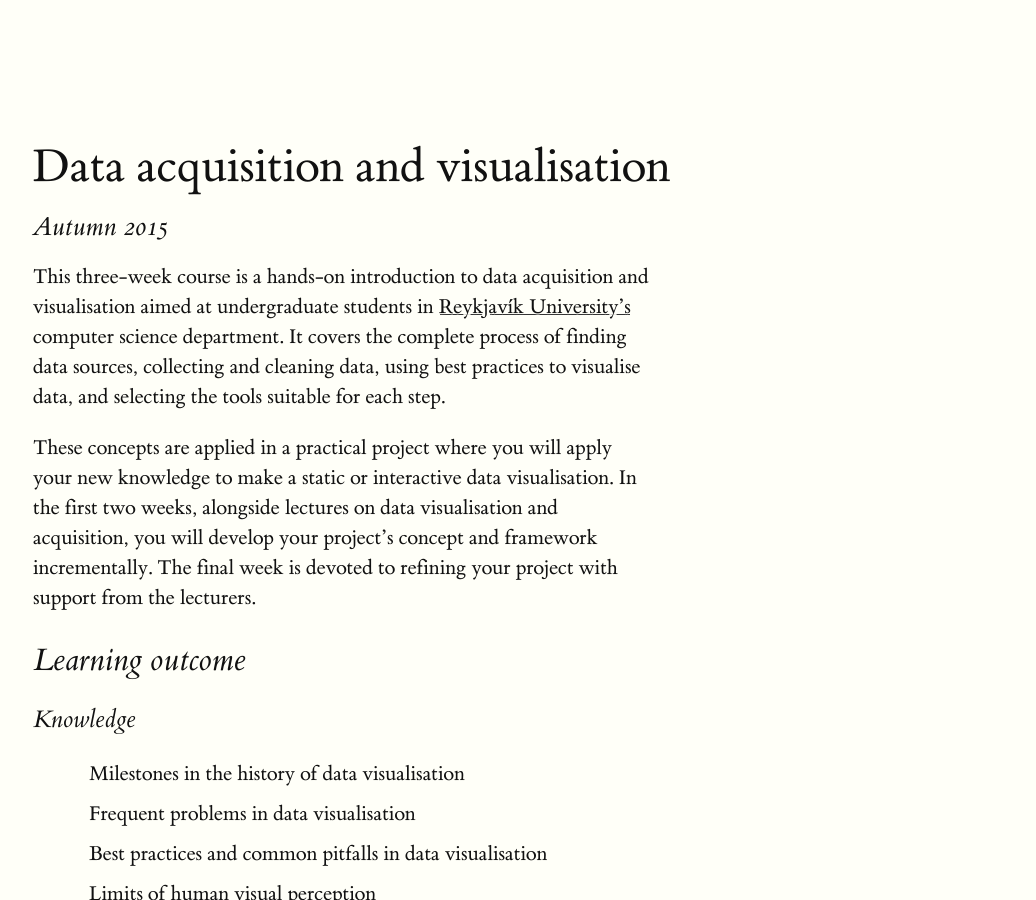
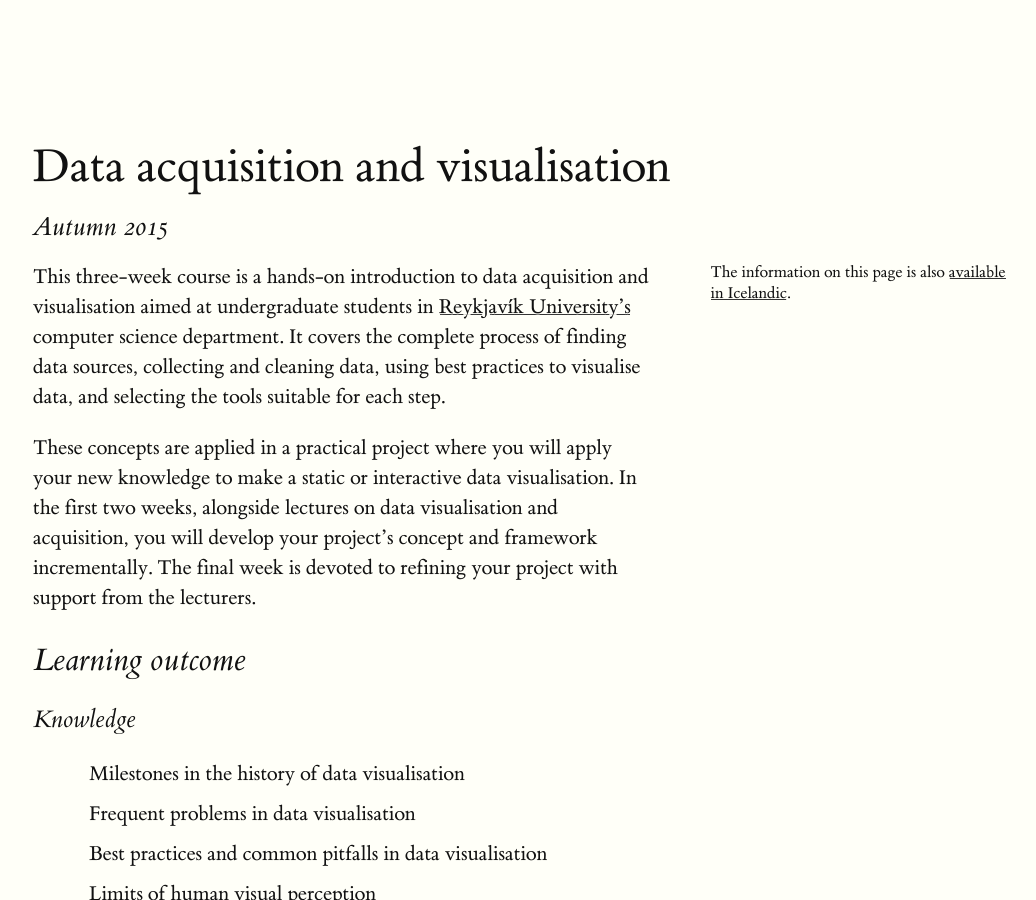
Before and after one commit to flother/data-acq-viz, a Jekyll site: the page built from index.md, in a window 1280 px wide and 900 px high. Shown: the whole window, without its empty margins (127-1163 px from the left). Built offline with Jekyll 4.4.1, drawn with Linux system fonts in a browser that asks for light colours.

Commit message:
Add link to Icelandic page

```diff
--- a/index.md
+++ b/index.md
@@ -4,6 +4,10 @@ date: Autumn 2015
 lang: en
 ---
 
+
+<label for="mn-icelandic" class="margin-toggle">&#8853;</label>
+<input type="checkbox" id="mn-icelandic" class="margin-toggle"/>
+<span class="marginnote">The information on this page is also <a href="/2015/islenska/">available in Icelandic</a>.</span>
 
 This three-week course is a hands-on introduction to data acquisition and visualisation aimed at undergraduate students in
 [Reykjavík University's] [content1] computer science department. It covers the complete process of finding data sources, collecting and cleaning data, using best practices to visualise data, and selecting the tools suitable for each step.
```
